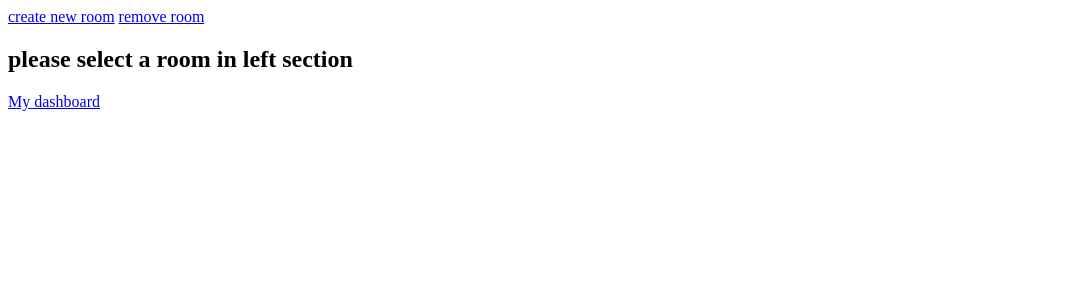
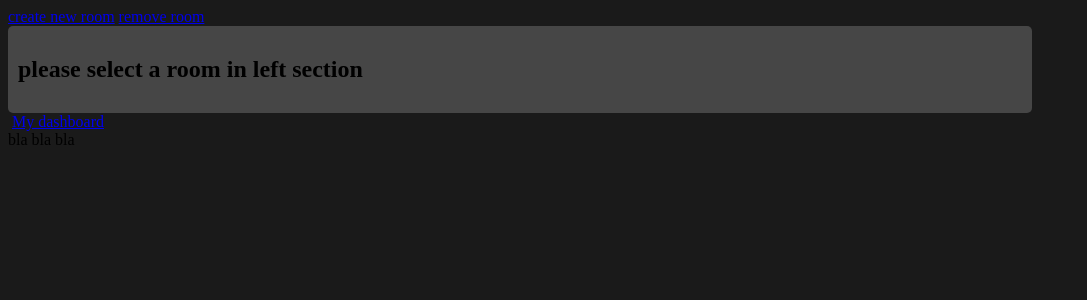
Before and after one commit to The-pixelnerds/projet-oueb, a Django app: page /channels/ in a window 1280 px wide. Shown: the top 300 px of the page, without its empty margins (0-1087 px from the left). Run offline with Django 4.2, Linux system fonts and the light colour scheme; the visitor is signed in with stand-in values (Sample User, id 1); data that the repository does not hold is empty.

Commit message:
début du css

```diff
--- a/projetoueb/settings.py
+++ b/projetoueb/settings.py
@@ -27,7 +27,8 @@
 DEBUG = False
 
 ALLOWED_HOSTS = [
-    "localhost"
+    "localhost",
+    "192.168.0.29"
 ]
 
 
--- a/room/static/room/style.css
+++ b/room/static/room/style.css
@@ -1,10 +1,54 @@
+
+
+body{
+    background-color: var(--background-color);
+    display: inline-block;
+    width: 100%;
+}
+
+#rooms{
+    width: 15%;
+}
+
+#desciption{
+    color:var(--text-color); /* doesn't work*/
+}
+
+#article{
+    width:80%
+}
+
+#messages{
+    background-color: var(--background-shadow);
+    border-radius: 5px;
+    padding : 10px;
+}
+
 .message{
-    border: 1px solid #ccc;
+    width:60%;
+    border: 1px solid var(--link-color);
     border-radius: 5px;
     padding: 10px;
     margin-bottom: 10px;
-    background-color: #fff;
-    box-shadow: 0 0 10px #ccc;
+    box-shadow: 0 0 10px var(--message-shadow);
     position: relative;
     overflow: hidden;
 }
+
+.yours{
+    background-color: var(--link-color);
+    margin-left:38%;
+}
+
+.notyours{
+    background-color: var(--link-hover);
+}
+
+#write{
+    background-color: var(--aside-color);
+    border-radius: 5px;
+}
+
+#persons{
+    display: inline-block;
+}
--- a/room/templates/room/template.html
+++ b/room/templates/room/template.html
@@ -20,13 +20,15 @@
         {% endblock %}
     </aside>
 
-    <article id="">
+    <article id="article">
         <div id="messages">
             {% block content %}
             {% endblock %}
         </div>
+        <div id="write">
         {% block form %}
         {% endblock %}
+        </div>
     </article>
 
     <div id="persons">
@@ -34,5 +36,6 @@
         {% endblock %}
     </div>
     <a href="{% url 'user:dashboard' %}">My dashboard</a>
+    <footer>bla bla bla</footer>
 </body>
 </html>
--- a/room/templates/room/view.html
+++ b/room/templates/room/view.html
@@ -23,7 +23,7 @@
     <a href="{% url 'room:create_room' %}" id="newRoom">create new room</a>
     <a href="{% url 'room:remove_room' %}" id="removeroom">remove room</a>
     <br>
-    {{ room.description }}
+    <p id="description">{{ room.description }}</p>
 {% endblock %}
 
 {% block content %}
@@ -44,7 +44,7 @@
 
 {% block form %}
     {% comment %} partie qui s'occupe de l'envoie de message {% endcomment %}
-    <form action="{% url 'room:view' room.id %}" method="post">
+    <form action="{% url 'room:view' room.id %}" method="post" id="ecrit">
         {% csrf_token %}
         <input type="text" name="message" id="message" placeholder="Votre message" autocomplete="off" autofocus>
         <input type="submit" value="Envoyer">
--- a/static/css/vars.css
+++ b/static/css/vars.css
@@ -10,4 +10,5 @@
     --article-card: var(--link-background);
     --article-background: #0A0A0A55;
     --hr-color: #CCCCCC;
+    --message-shadow : #222423;
 }
```
